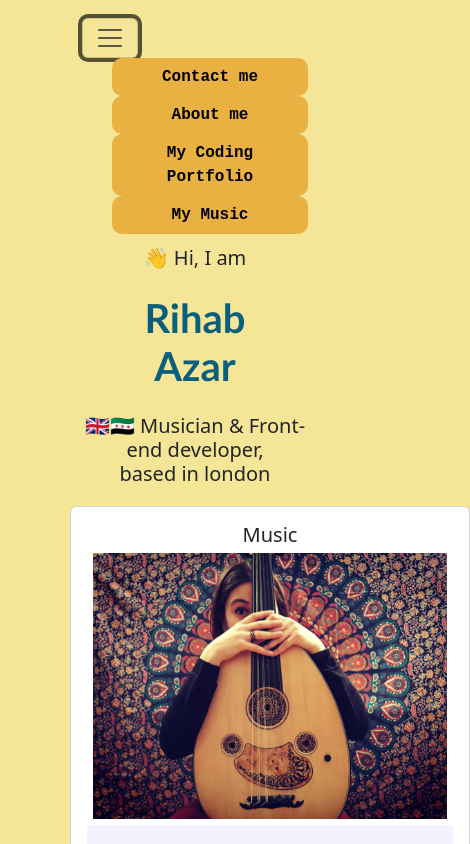
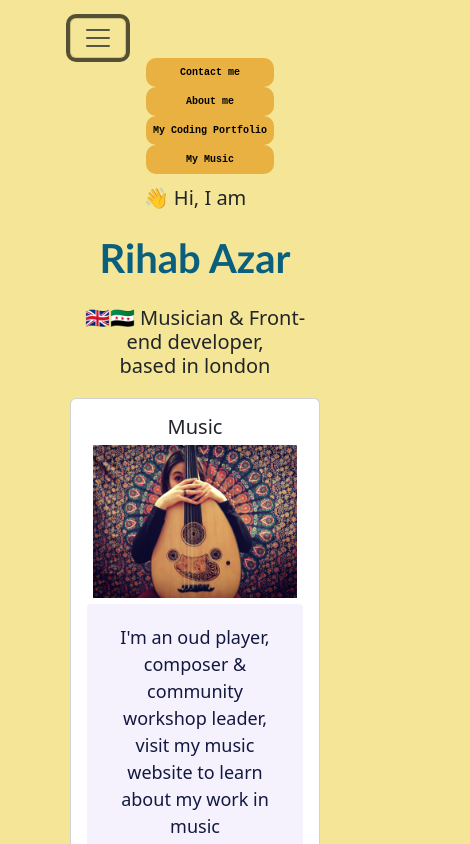
Before and after one commit to Shahbi88/portfolio-proper, a website: page index.html in a window 390 px wide. Both pictures are taken after a click on the button "Toggle navigation". Shown: the top 844 px of the page, 470 px wide, since content can reach past the window. Drawn offline with nearby package versions, Linux system fonts and the light colour scheme.

Commit message:
Update index.html

```diff
--- a/index.html
+++ b/index.html
@@ -32,7 +32,10 @@
  .social-links {
       align-items: center;
     }
-    @media (max-width: 600px) {
+    @media (max-width: 800px) {
+#navbarNavAltMarkup{
+font-size: 10px;
+}
       .navbar-brand {
         margin-left: 10px;
       }
@@ -42,9 +45,27 @@
       .projects {
         display: grid;
       }
-   .logo{
+      .logo{
     display: none;
-   }
+  }
+.card-container{
+  display: block;
+  justify-self: center;
+  justify-content: center;
+  align-items: center;
+}
+.body-container{
+  display: block;
+  justify-content: center;
+  justify-content: center;
+  text-align: center;
+  margin: auto;
+}
+.col-12{
+  display: flex;
+}
+
+}
 
 
     }
@@ -118,28 +139,70 @@ text-wrap: none;
 font-family: 'Courier New', Courier, monospace;
 font-weight: bold;
 }
+.info{
+  margin-top: 40px;
+}
+footer{
+  margin-top: 40px;
+}
 footer ,a {
   display: block;
   justify-content: center;
 }
 .body-container{
-  display: flex;
-  flex-direction: column;
+  display: block;
+    justify-content: center;
+    text-align: center;
+    align-items: center;
   margin-left: 90px;
   margin-right: 90px;
 }
 @media (max-width:800px){
+  .navbar-toggler-icon{
+    display: flex;
+
+  }
   .body-container{
-    margin: 0px;
+    margin: auto;
+    padding: auto;
+    max-width: 500px;
+    display: block;
+    justify-content: center;
+    text-align: center;
+    align-items: center;
+  }
+  .row {
+  display: flex;
+}
+
+.col {
+  flex: 1;
+}
+  .card-container{
+  display: flex;
+  flex-direction: column;
+  max-width: 10px;
+
+  }
+  div .card-body{
+    display: block;
+margin: 0px;
+
   }
 }
+
 .container{
   display: block;
-
+    justify-content: center;
+    text-align: center;
+    align-items: center;
+margin: 0px;
+padding: 0px;
 }
 
-.card p {
-
+.card {
+max-width: 300px;
+height: auto;
 }
 h2{
   font-size: 20px;
@@ -218,6 +281,7 @@ h3{
       <div>based in london</div>
     </h3>
     </div>
+
 <div class="row align-items-stretch" class="card-container">
   <div class="col-12 col-md-6">
     <div class="card">
```
